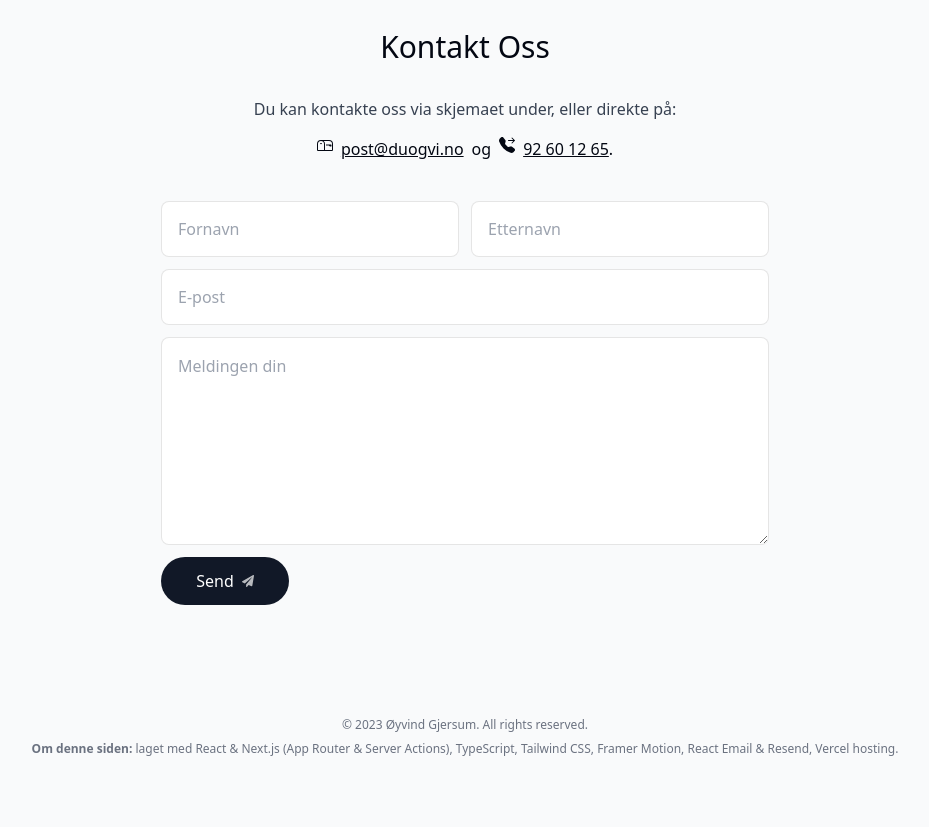
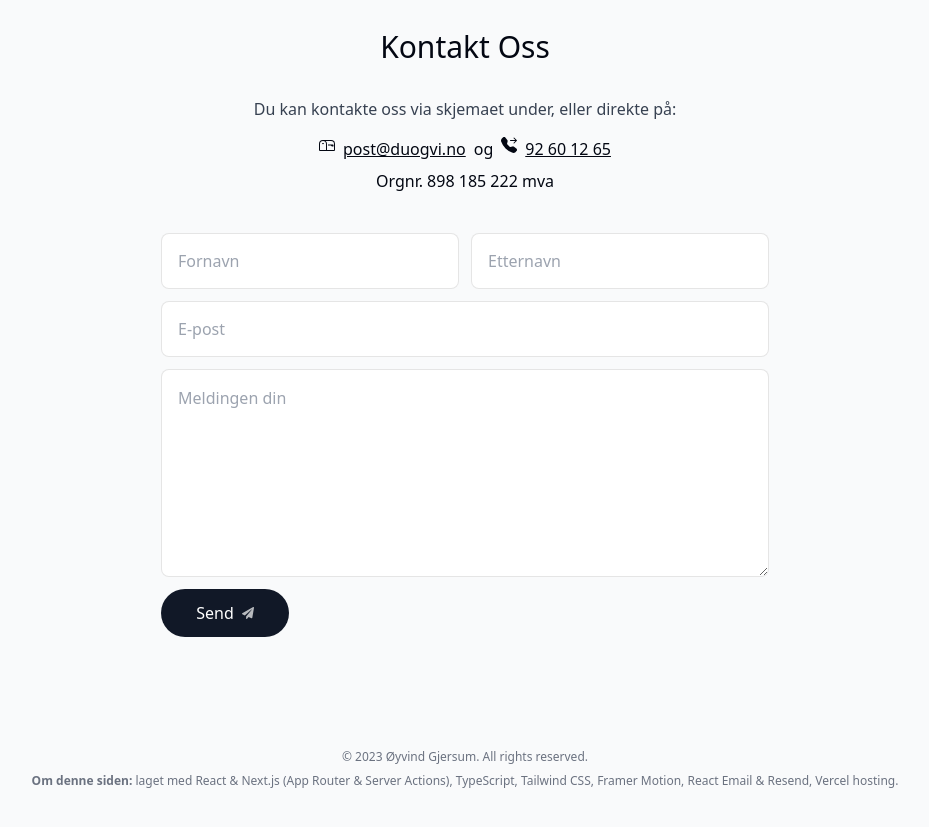
Before and after one commit to 0yvz/du-og-vi, a Next.js app: page / in a window 1280 px wide. Shown: the part 4640-5467 px from the top of the page, without its empty margins (175-1104 px from the left). Before the commit the page ends 5437 px from the top, so only its background shows below. Built offline with nearby package versions, Linux system fonts and the light colour scheme; no server answers.

Commit message:
Added organization number

```diff
--- a/components/kontakt.tsx
+++ b/components/kontakt.tsx
@@ -31,7 +31,6 @@ export default function Kontakt() {
 			}}
 		>
 			<SectionHeading>Kontakt Oss</SectionHeading>
-
 			<p className="text-gray-700 mb-4">
 				Du kan kontakte oss via skjemaet under, eller direkte på:
 			</p>
@@ -44,9 +43,8 @@ export default function Kontakt() {
 				<a className="underline" href="tel:+4792601265">
 					92 60 12 65
 				</a>
-        .
 			</p>
-
+			<p className="text-center mt-2">Orgnr. 898 185 222 mva</p>
 			<form
 				className="mt-10 flex flex-col dark:text-black"
 				action={async (formData) => {
```
Lines whose indentation alone changed are shown as unchanged.
